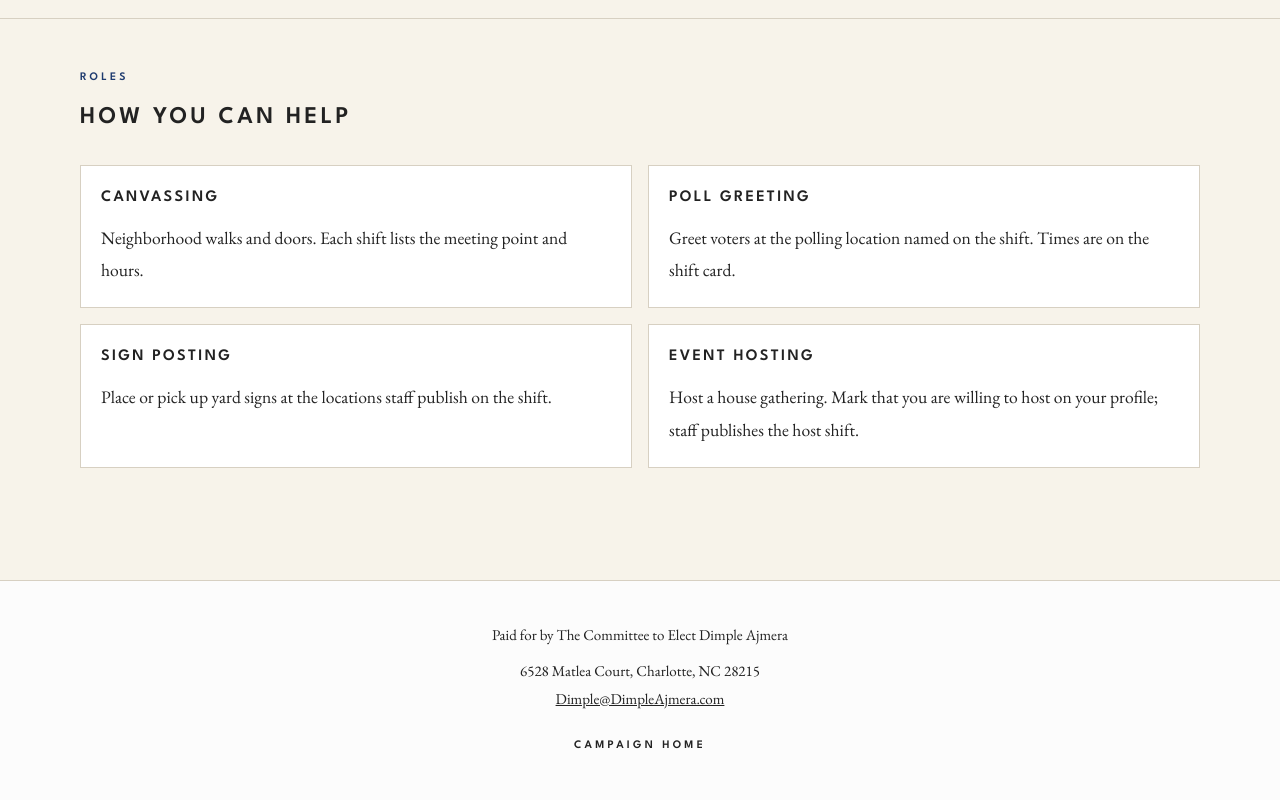
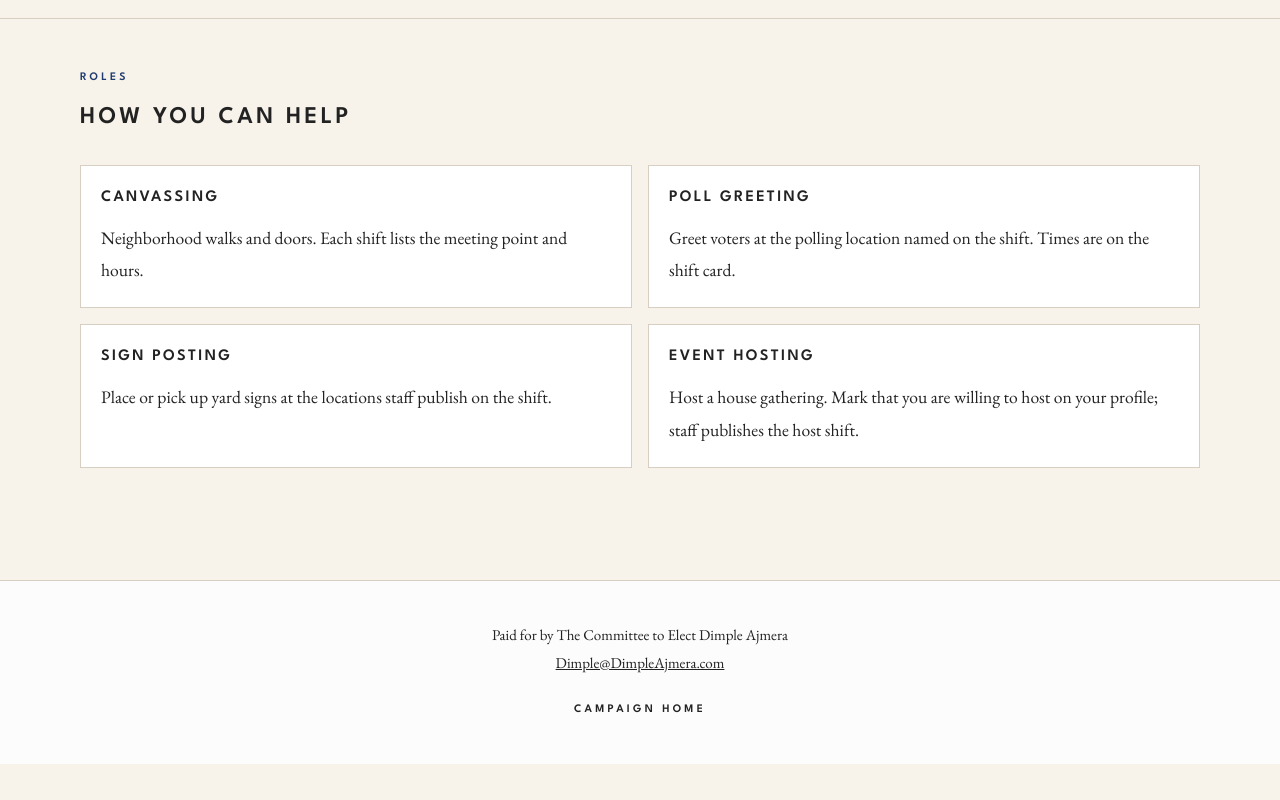
Before and after one commit to QiTechCo/VolunteerHub, a Next.js app: page / in a window 1280 px wide. Shown: the part 575-1375 px from the top of the page. After the commit the page ends 1339 px from the top, so only its background shows below. Built offline with nearby package versions, Linux system fonts and the light colour scheme; no server answers; the database is empty.

Commit message:
Drop HQ address from the paid-for-by footer
Keep the committee disclaimer; the street line under it should not show.

Co-authored-by: xzaviarboston <xzaviarboston@gmail.com>

```diff
--- a/src/components/site-footer.tsx
+++ b/src/components/site-footer.tsx
@@ -1,11 +1,10 @@
-import { CAMPAIGN_HOME, COMMITTEE_NAME, CONTACT_EMAIL, HQ_ADDRESS } from "@/lib/constants";
+import { CAMPAIGN_HOME, COMMITTEE_NAME, CONTACT_EMAIL } from "@/lib/constants";
 
 export function SiteFooter() {
   return (
     <footer className="mt-16 border-t border-[#d7d0c2] bg-[#fcfcfc]">
       <div className="mx-auto max-w-6xl px-4 py-10 text-center text-[15px] leading-7 text-[#222]">
         <p>Paid for by {COMMITTEE_NAME}</p>
-        <p className="mt-2">{HQ_ADDRESS}</p>
         <p>
           <a className="underline" href={`mailto:${CONTACT_EMAIL}`}>
             {CONTACT_EMAIL}
```
